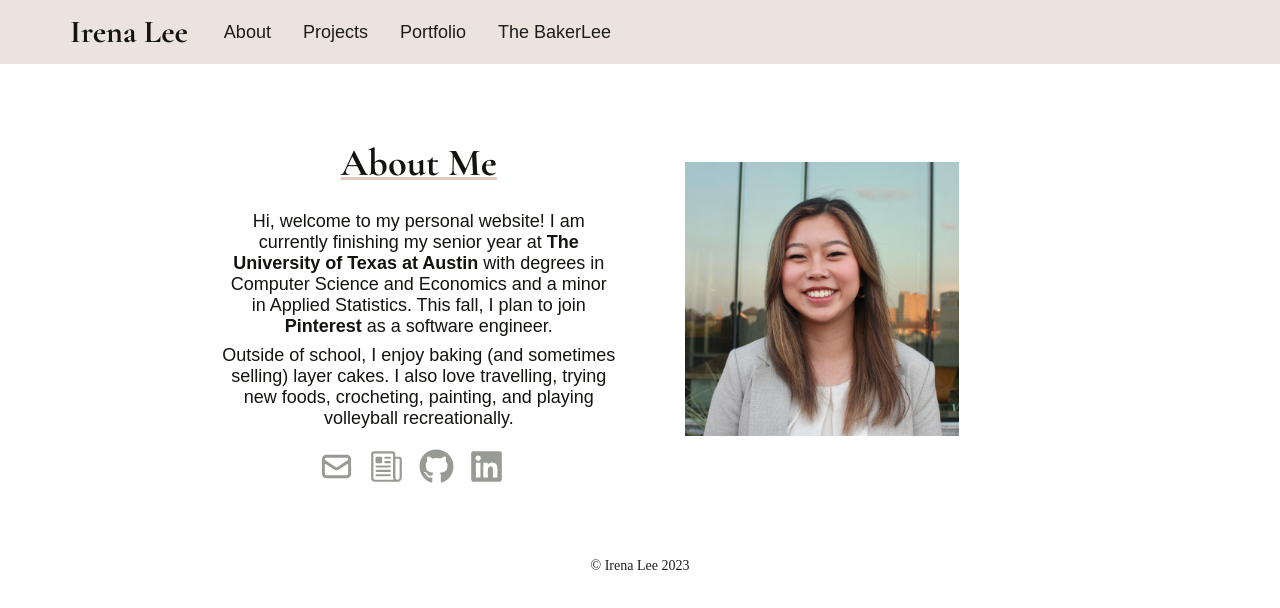
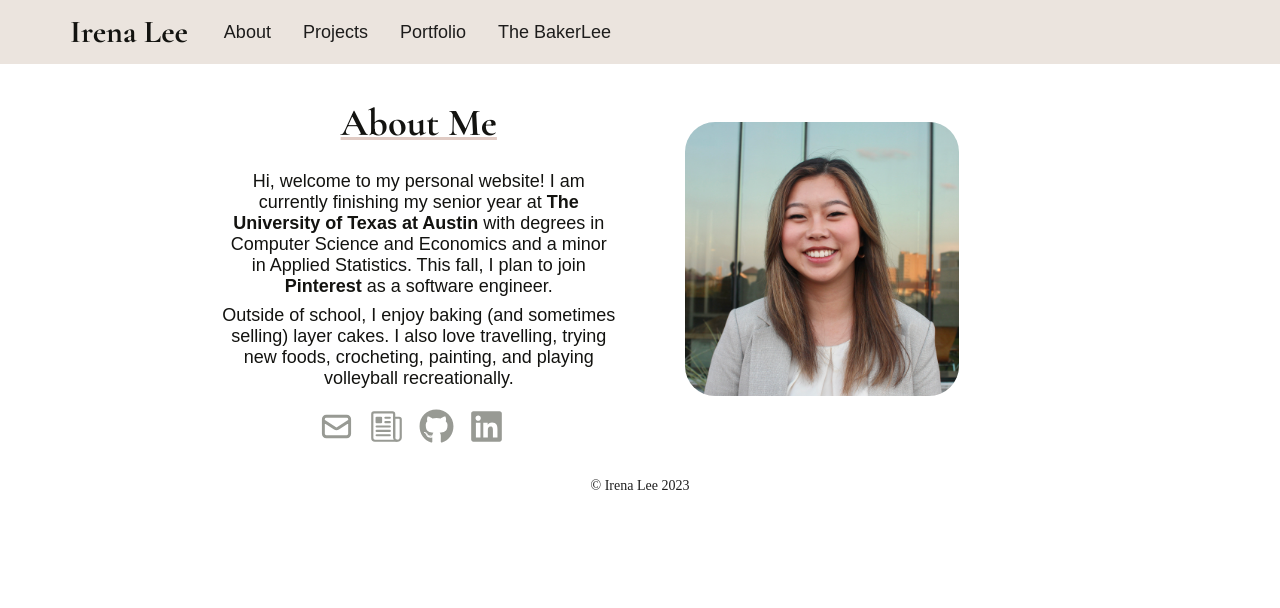
Before and after one commit to irena327/personal-website, a React (Create React App) app: page / in a window 1280 px wide. Shown: the top 608 px of the page. Built offline with nearby package versions, Linux system fonts and the light colour scheme; a web font is replaced by a local one.

Commit message:
fixed css

```diff
--- a/src/App.css
+++ b/src/App.css
@@ -67,7 +67,6 @@ a:hover {
 .image {
   padding: 20px;
   display: block;
-  border-radius: 10px;
   margin-right: auto;
   width: 80%;
   height: auto;
--- a/src/pages/Home.js
+++ b/src/pages/Home.js
@@ -33,7 +33,7 @@ function Home() {
                     </Row>
                 </Col>
                 <Col span={8} offset={1}>
-                    <img src={headshot} alt="Headshot" className="image"/>
+                    <img src={headshot} alt="Headshot" className="image" style={{borderRadius: "50px"}}/>
                 </Col>
             </Row>
         </div>
--- a/src/pages/Layout.js
+++ b/src/pages/Layout.js
@@ -11,7 +11,7 @@ const Layout = ({children}) => {
          <Header style={{ backgroundColor: '#ebe4de', padding: '0px 50px' }}>
             <NavigationBar />
          </Header>
-         <Content style={{ backgroundColor: '#ffffff', padding: '50px 50px' }}>
+         <Content style={{ backgroundColor: '#ffffff', padding: '10px 50px' }}>
             <div className="site-layout-content">
                { children }
             </div>
```
